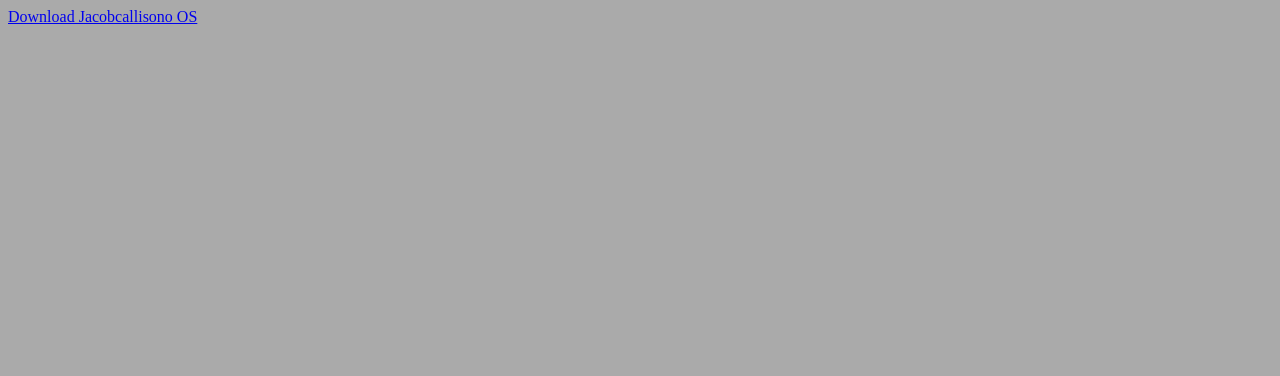
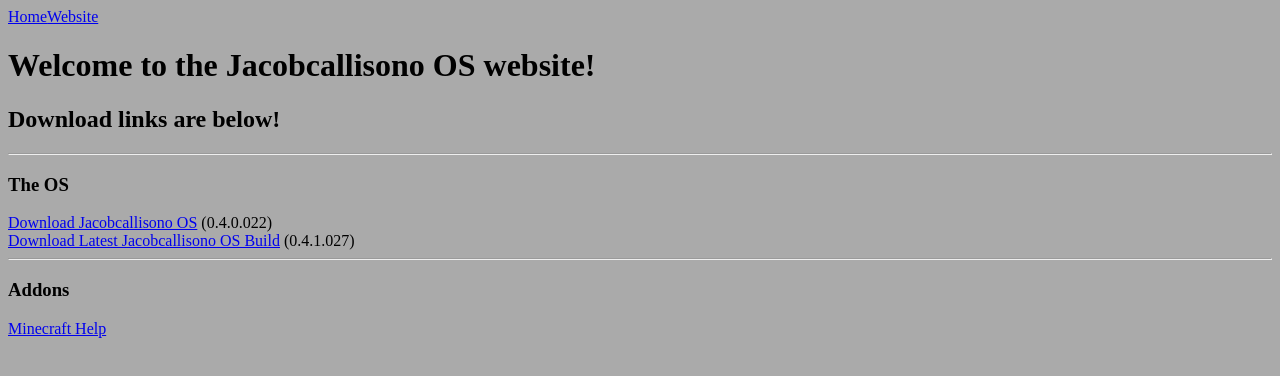
Before and after one commit to Jacobcallisono01/jacobcallisonoos, a plain HTML site: page index.html in a window 1280 px wide. Drawn offline with Linux system fonts and the light colour scheme.

Commit message:
added latest build

```diff
--- a/index.html
+++ b/index.html
@@ -1,5 +1,15 @@
 <html>
-  <a href="os.zip" download="Jacobcallisono OS.zip">Download Jacobcallisono OS</a>
+  <a href="./">Home</a><a href="..">Website</a>
+  <h1>Welcome to the Jacobcallisono OS website!</h1>
+  <h2>Download links are below!</h2>
+  <hr>
+  <h3>The OS</h3>
+  <a href="os.zip" download="Jacobcallisono OS.zip">Download Jacobcallisono OS</a> (0.4.0.022)
+  <br>
+  <a href="osbuild.zip" download="Jacobcallisono OS Build.zip">Download Latest Jacobcallisono OS Build</a> (0.4.1.027)
+  <hr>
+  <h3>Addons</h3>
+  <a href="addons/MCHELP.zip">Minecraft Help</a>
 </html>
 <style>
   html{
```
Also changed, not shown: 1 other file.
